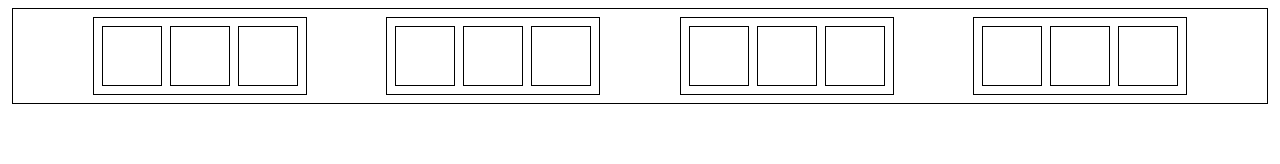
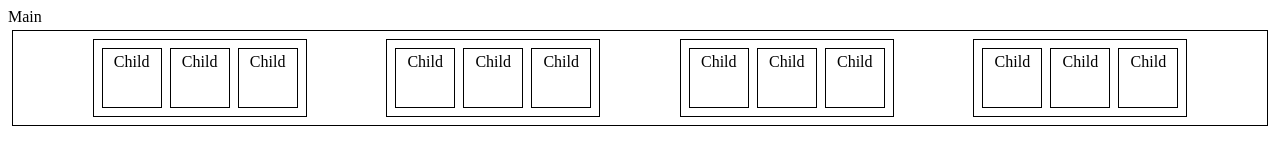
Before and after one commit to tarthurf/flex-box-practice, a plain HTML site: page index.html in a window 1280 px wide. Drawn offline with Linux system fonts and the light colour scheme.

Commit message:
added text for better recognition of elements

```diff
--- a/index.html
+++ b/index.html
@@ -8,26 +8,27 @@
     <link rel="stylesheet" href="style.css">
 </head>
 <body>
+    Main
     <div class="main-container">
         <div class="parent-container">
-            <div class="child-container"></div>
-            <div class="child-container"></div>
-            <div class="child-container"></div>
+            <div class="child-container">Child</div>
+            <div class="child-container">Child</div>
+            <div class="child-container">Child</div>
         </div>
         <div class="parent-container">
-            <div class="child-container"></div>
-            <div class="child-container"></div>
-            <div class="child-container"></div>
+            <div class="child-container">Child</div>
+            <div class="child-container">Child</div>
+            <div class="child-container">Child</div>
         </div>
         <div class="parent-container">
-            <div class="child-container"></div>
-            <div class="child-container"></div>
-            <div class="child-container"></div>
+            <div class="child-container">Child</div>
+            <div class="child-container">Child</div>
+            <div class="child-container">Child</div>
         </div>
         <div class="parent-container">
-            <div class="child-container"></div>
-            <div class="child-container"></div>
-            <div class="child-container"></div>
+            <div class="child-container">Child</div>
+            <div class="child-container">Child</div>
+            <div class="child-container">Child</div>
         </div>
     </div>
 </body>
--- a/style.css
+++ b/style.css
@@ -4,6 +4,7 @@ div {
     margin: 4px;
     min-height: 50px;
     min-width: 50px;
+    text-align: center;
 }
 
 /* Your main container is what houses all of your other flex elements */
```
